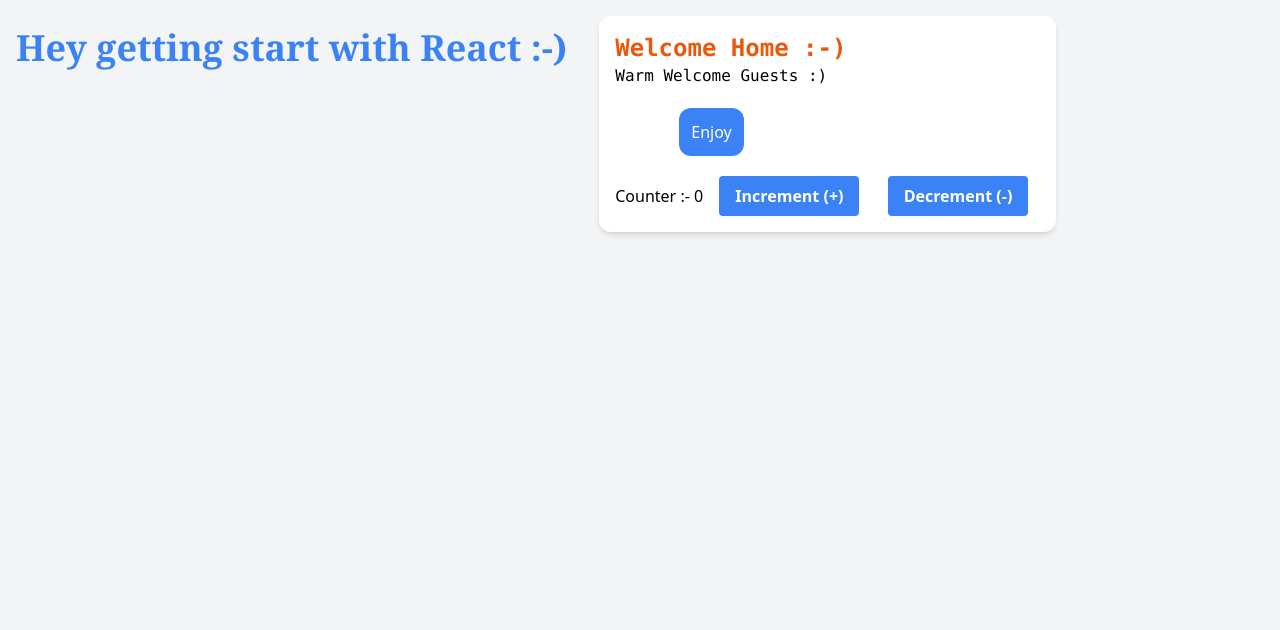
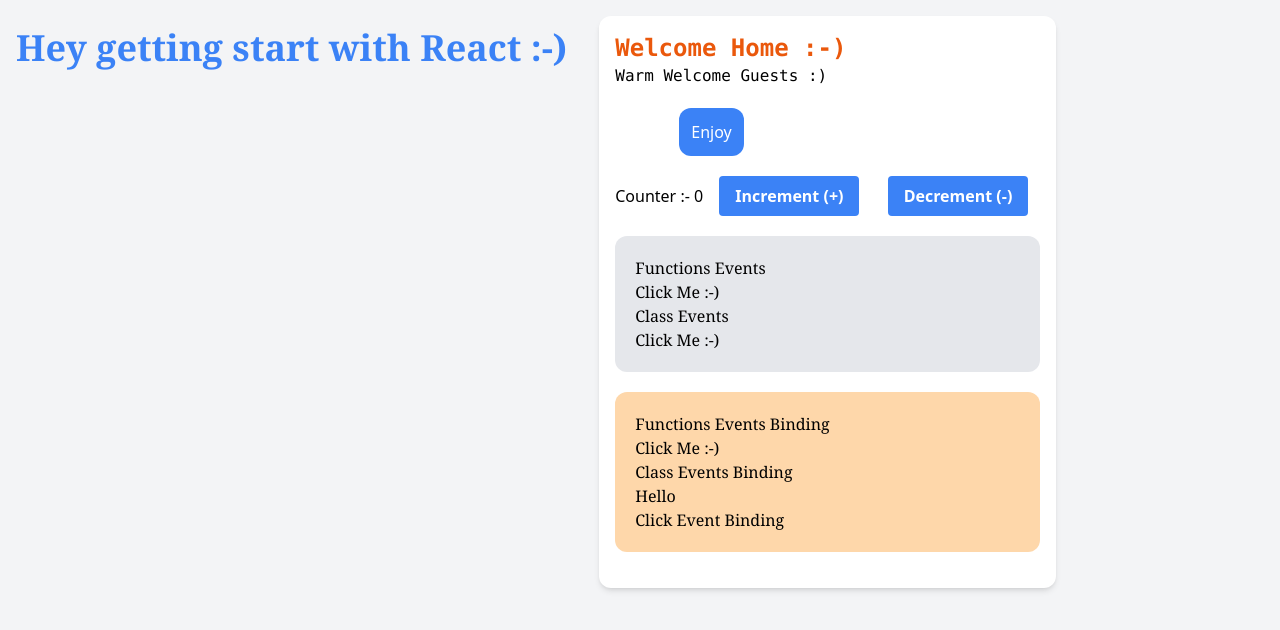
Before and after one commit to Yash-ak-3322/React_Practices, a React (Create React App) app: page / in a window 1280 px wide. Shown: the top 630 px of the page. Built offline with nearby package versions, Linux system fonts and the light colour scheme.

Commit message:
Usage of Event Binding

```diff
--- a/src/App.js
+++ b/src/App.js
@@ -1,11 +1,14 @@
 import "./App.css";
+import ClassClick from "./components/ClassClick";
+import EventBind from "./components/EventBind";
+import FunctionClick from "./components/FunctionClick";
 import Greet from "./components/Greet";
 import Message from "./components/Message";
 import Welcome from "./components/Welcome";
 
 function App() {
   return (
-    <div className="flex justify-start h-screen bg-gray-100">
+    <div className="flex justify-start h-screen w-screen max-h-screen bg-gray-100">
       {" "}
       <header className="p-4 pb-6">
         <Welcome name="React" />
@@ -18,6 +21,15 @@
           <p>
             <Message />
           </p>
+          <div className="my-5 bg-gray-200 rounded-xl p-5 font-serif">
+            Functions Events <FunctionClick />
+            Class Events <ClassClick />
+          </div>
+
+          <div className="my-5 bg-orange-200 rounded-xl p-5 font-serif">
+            Functions Events Binding <FunctionClick />
+            Class Events Binding <EventBind />
+          </div>
         </div>
       </main>
     </div>
--- /dev/null
+++ b/src/components/ClassClick.js
@@ -0,0 +1,20 @@
+import React, { Component } from "react";
+
+class ClassClick extends Component {
+  buttonClick() {
+    console.log("Button Clicked ");
+  } // If we use class compo. for event handling we need to use this.function()
+
+  // Just because of this keywod, event binding is necesssary while working with class compo.
+  // When we want to set state based on certain event click button click, we need to use event binding.
+  // using bing method inside the render method onclick event this.function.bind(this).
+  render() {
+    return (
+      <div>
+        <button onClick={this.buttonClick}>Click Me :-) </button>
+      </div>
+    );
+  }
+}
+
+export default ClassClick;
--- /dev/null
+++ b/src/components/EventBind.js
@@ -0,0 +1,47 @@
+import React, { Component } from "react";
+
+class EventBind extends Component {
+  constructor(props) {
+    super(props);
+
+    // Just because of this keywod, event binding is necesssary while working with class compo.
+    // When we want to set state based on certain event click button click, we need to use event binding.
+
+    // Approaches to deal with :-)
+    // using bing method inside the render method onclick event this.function.bind(this).
+    // Using Arrow function inside the render method
+    // Using bind method inside the constructor
+    // Change the way to define the method inside the class using arrow function.
+
+    // 4 Ways : Binding in render, Arrow function in render, Binding in Class Constructor and Class Property as Arrow Function.
+
+    this.state = {
+      message: "Hello",
+    };
+
+    // this.buttonClick = this.buttonClick.bind(this); Bing inside constructor
+  }
+
+  //   buttonClick() {
+  //     this.setState({
+  //       message: "GoodBye",
+  //     });
+  //   }
+
+  buttonClick = () => {
+    this.setState({ message: "GoodBye" });
+  };
+
+  render() {
+    return (
+      <div>
+        <h1>{this.state.message}</h1>
+        {/* <button onClick={this.buttonClick.bind(this)}>  Using Bind Method*/}
+        {/* <button onClick={() => this.buttonClick()}>  Using Arrow Function*/}
+        <button onClick={this.buttonClick}>Click Event Binding </button>
+      </div>
+    );
+  }
+}
+
+export default EventBind;
--- /dev/null
+++ b/src/components/FunctionClick.js
@@ -0,0 +1,15 @@
+import React from "react";
+
+function FunctionClick() {
+  function buttonClick() {
+    console.log("Button Clicked");
+    // When we use Event handling, we use function not function call in para.
+  } // Passing the function as parameter not Function call in Click Event
+  return (
+    <div>
+      <button onClick={buttonClick}>Click Me :-) </button>
+    </div>
+  );
+}
+
+export default FunctionClick;
```
